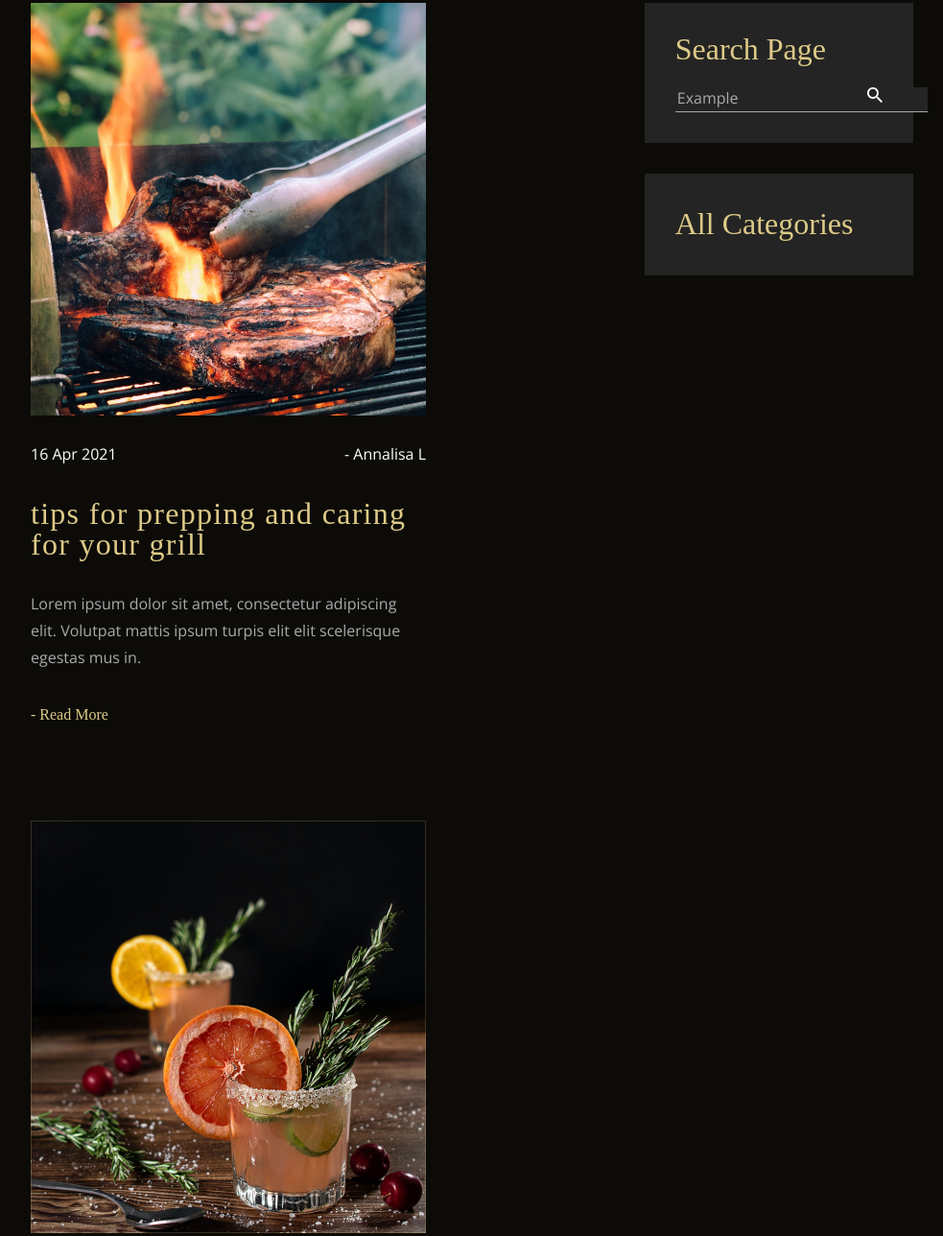
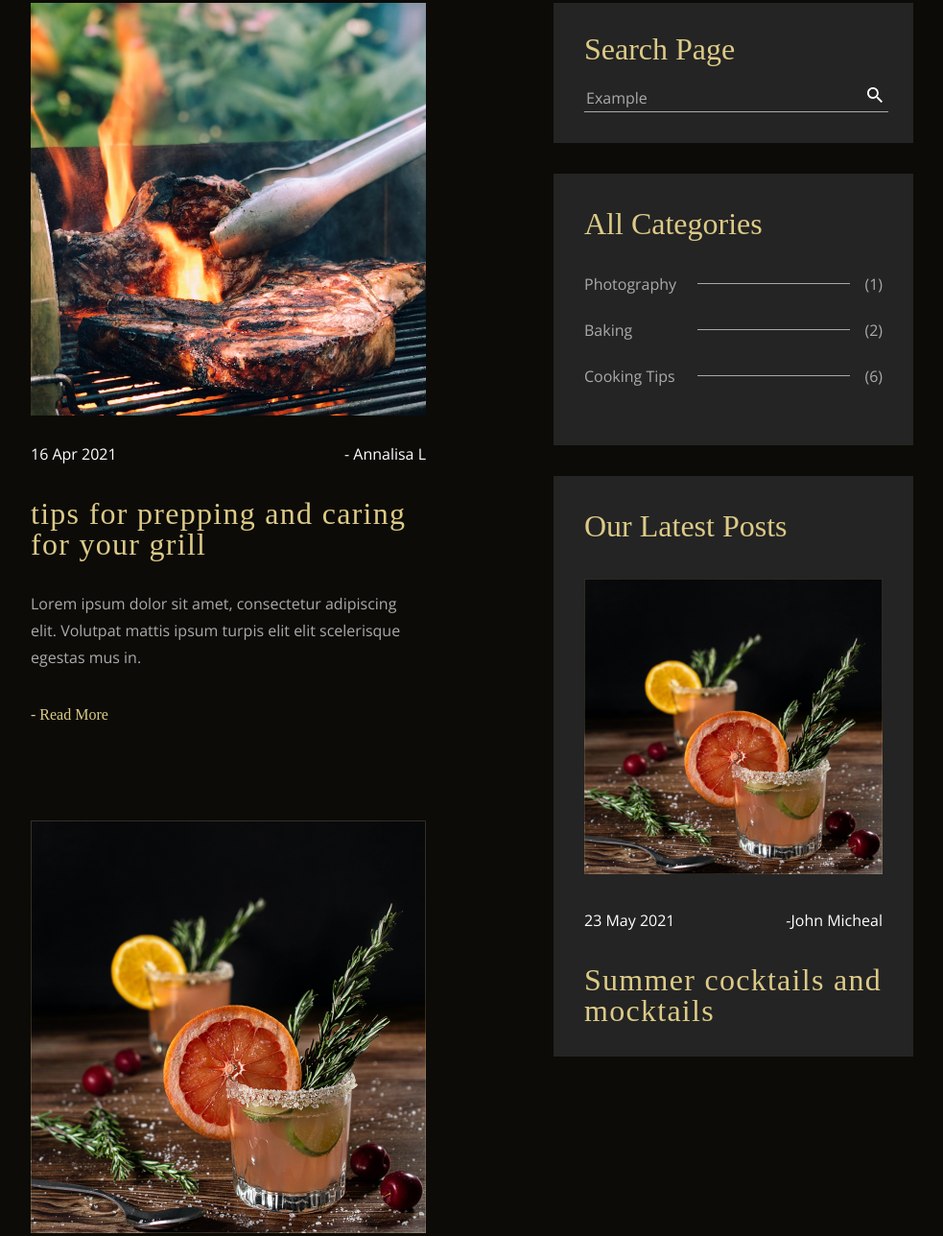
Before and after one commit to eberts-dev/gericht, a website: page src/blog.html in a window 1280 px wide. Shown: the part 876-2164 px from the top of the page at 96% size, without its empty margins (148-1131 px from the left). Drawn offline with nearby package versions, Linux system fonts and the light colour scheme; files that its build step writes are made by us from their sources; a web font is replaced by a local one.

Commit message:
added 3 blocks

```diff
--- a/src/assets/scss/pages/ourblog.scss
+++ b/src/assets/scss/pages/ourblog.scss
@@ -104,7 +104,8 @@
   }
 }
 
-.categories__themes {
+.categories__themes,
+.categories__post {
   background: $input;
   padding: 32px;
   margin: 32px 0;
@@ -157,10 +158,49 @@
   }
 }
 
-.themes-menu {
+.themes,
+.categories__post-name {
   font-family: 'Cormorant Upright', serif;
   color: $accent;
   font-size: 32px;
   font-weight: 400;
-  line-height: 130%
+  line-height: 130%;
+  padding-bottom: 33px;
 }
+
+.themes-item {
+  display: flex;
+  justify-content: space-between;
+  align-items: center;
+  padding-bottom: 32px;
+  gap: 15px;
+  span {
+    font-family: 'Open Sans', sans-serif;
+    color: $description;
+    font-size: 16px;
+    font-weight: 400;
+    display: inline-block;
+  }
+}
+
+.themes-item {
+  :last-child {
+    padding-bottom: 0;
+  }
+}
+
+.themes-side {
+  display: flex;
+  justify-content: flex-end;
+  align-items: center;
+  gap: 15px;
+}
+
+.categories__post {
+  .item-data {
+   padding: 32px 0;
+  }
+  .categories__name {
+    margin: 0;
+  }
+}
--- a/src/tpl/partials/pages/ourblog.html
+++ b/src/tpl/partials/pages/ourblog.html
@@ -30,7 +30,7 @@
               <span>23 May 2021</span>
               <span>-John Micheal</span>
             </div>
-            <div class="categories__name">summer cocktails and mocktails</div>
+            <div class="categories__name">Summer cocktails and mocktails</div>
             <div class="categories__description">Lorem ipsum dolor sit amet, consectetur adipiscing&nbsp;elit. Volutpat mattis ipsum turpis elit elit scelerisque egestas mus in.</div>
             <a class="categories__description-btn" href="#">Read More</a>
           </div>
@@ -63,7 +63,37 @@
             </fieldset>
           </div>
           <div class="categories__themes">
-            <p class="themes-menu">All Categories</p>
+            <p class="themes">All Categories</p>
+            <div class="themes-item">
+              <span class="themes-name">Photography</span>
+              <div class="themes-side">
+                <img class="themes-img" src="assets/images/blog/line@2x.png" alt="line" width="159" height="1">
+                <span>(1)</span>
+              </div>
+            </div>
+            <div class="themes-item">
+              <span class="themes-name">Baking</span>
+              <div class="themes-side">
+                <img class="themes-img" src="assets/images/blog/line@2x.png" alt="line" width="159" height="1">
+                <span>(2)</span>
+              </div>
+            </div>
+            <div class="themes-item">
+              <span class="themes-name">Cooking Tips</span>
+              <div class="themes-side">
+                <img class="themes-img" src="assets/images/blog/line@2x.png" alt="line" width="159" height="1">
+                <span>(6)</span>
+              </div>
+            </div>
+          </div>
+          <div class="categories__post">
+            <div class="categories__post-name">Our Latest Posts</div>
+            <img src="assets/images/blog/juce@2x.jpg" width="311" height="308" alt="post">
+            <div class="item-data">
+              <span>23 May 2021</span>
+              <span>-John Micheal</span>
+            </div>
+            <div class="categories__name">Summer cocktails and mocktails</div>
           </div>
         </aside>
       </div>
```
Also changed, not shown: src/assets/images/blog/line@2x.png (added).
